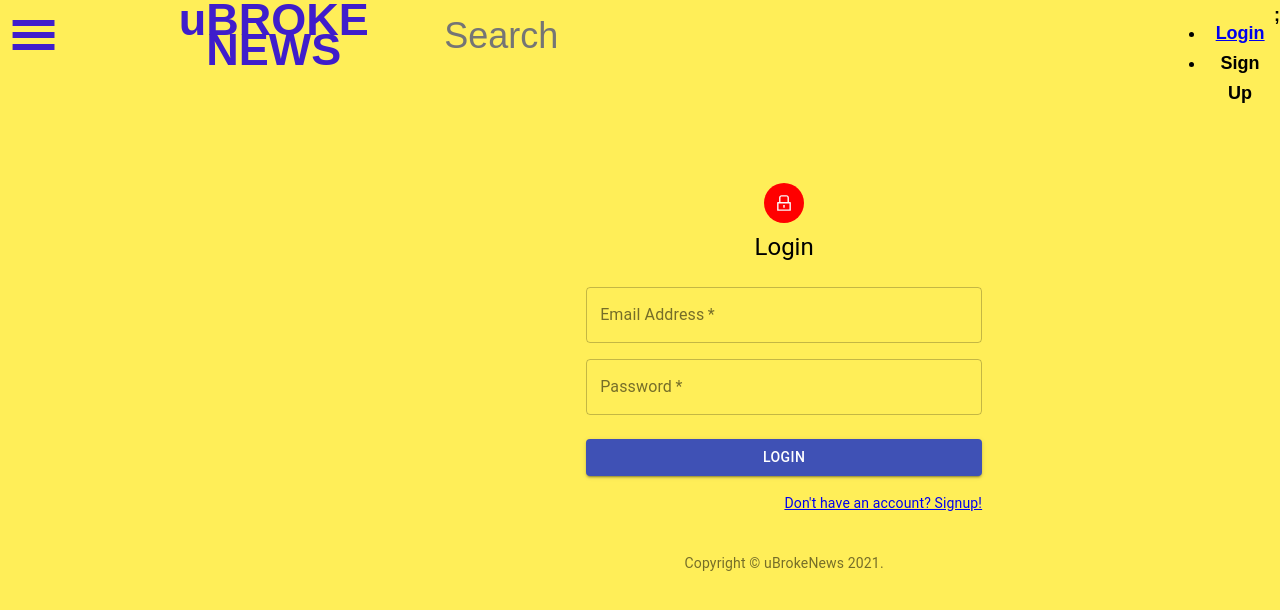
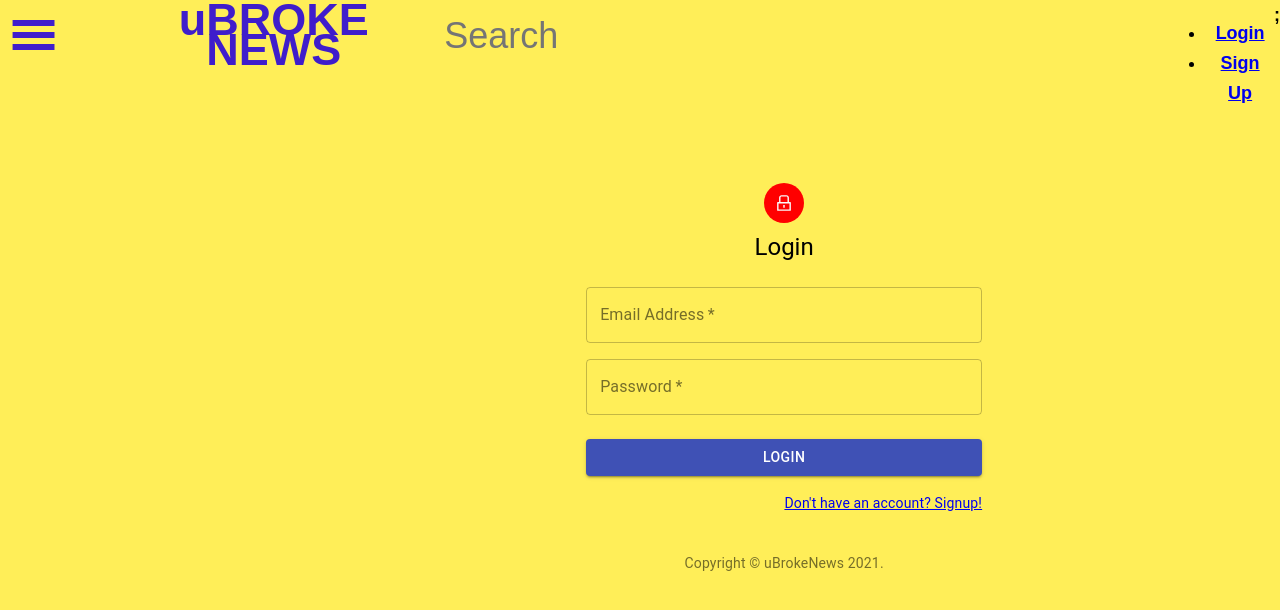
Before and after one commit to yaraya24/reactjs_news_app, a React (Create React App) app: page /login in a window 1280 px wide. Shown: the top 610 px of the page. Built offline with nearby package versions, Linux system fonts and the light colour scheme; a web font is replaced by a local one.

Commit message:
added axios intercepts for 400 erros and created profile page

```diff
--- a/src/App.js
+++ b/src/App.js
@@ -6,9 +6,7 @@ import Ripples from 'react-ripples' // use for buttons only
 import { Route, Switch } from "react-router-dom"
 import {ToastContainer, toast} from 'react-toastify';
 import axiosInstance from './axios'
-import { useHistory} from 'react-router-dom'
-
-
+import { useHistory, useLocation} from 'react-router-dom'
 
 
 // Importing components
@@ -21,6 +19,7 @@ import About from "./pages/About"
 import NotFound from "./pages/NotFound"
 import Register from "./pages/Register"
 import LoginForm from "./pages/LoginForm"
+import MyAccount from './pages/MyAccount'
 
 
 const news_stories = [
@@ -53,8 +52,23 @@ const news_stories = [
 
 function App() {
   const [navbarOpen, setNavbarOpen] = React.useState(false)
-  const [loginStatus, setLoginStatus] = React.useState()
+  const [showSearch, setShowSearch] = React.useState(true)
+  const location = useLocation();
+
+
+  React.useEffect(() => {
+    if (location.pathname === '/login') {
+      setShowSearch(true)
+      console.log('LOL')
+    }
+  },[location])
   const history = useHistory();
+
+  const usePathname = () => {
+    const location = useLocation();
+    return location.pathname;
+  }
+
 
   const handleLogout = () => {
     axiosInstance
@@ -63,7 +77,7 @@ function App() {
         console.log(res.data)
         localStorage.removeItem('access_token')
         toast("Successfully logged out")
-        history.push('/')
+        window.location.href = '/login/';
         setLoginStatus(false)
       }, (error) => {
         console.log(error)
@@ -78,17 +92,14 @@ function App() {
 
   const checkLoginStatus = () => {
     if (localStorage.getItem('access_token')) {
-      setLoginStatus(true)
+      return true
     }
     else {
-      setLoginStatus(false)
+      return false
     }
   }
+  const [loginStatus, setLoginStatus] = React.useState(checkLoginStatus())
 
-
-  React.useEffect(() => {
-    console.log(loginStatus)
-  },[loginStatus])
 
   const handleLoginStatus = (status) => {
     setLoginStatus(status)
@@ -102,7 +113,7 @@ function App() {
       <ToastContainer limit={3}/>
 
       <header className="App-header">
-        <NavBarComponent handleLogout={handleLogout} loginStatus={loginStatus} navbarOpen={navbarOpen} setNavbarOpen={handleNavbarOpen} />
+        <NavBarComponent showSearch={showSearch} handleLogout={handleLogout} loginStatus={loginStatus} navbarOpen={navbarOpen} setNavbarOpen={handleNavbarOpen} />
 
       </header>
       <div className="body-div">
@@ -131,6 +142,9 @@ function App() {
         <Route path="/register">
           <Register/>
         </Route>
+        <Route path="/myaccount">
+          <MyAccount/>
+        </Route>
         <Route path="*">
           <NotFound/>
         </Route>
--- a/src/components/Navbar.js
+++ b/src/components/Navbar.js
@@ -15,13 +15,15 @@ const NavBarComponent = (props) => {
 
         <ul>
         <li onClick={() => props.handleLogout()}>logout</li>
+        <li> <Link to="/myaccount">My Profile</Link></li>
         </ul>
     )
 
     const logged_out_nav = (
         <ul>
         <li ><Link to="/login">Login</Link></li>
-        <li >Sign Up</li>
+        <li ><Link to='/register'>Sign Up</Link></li>
+
         </ul>
     )
 
@@ -31,8 +33,8 @@ return (
     <div className="nav-bar-container">
         <GiHamburgerMenu className="hamburger-svg" onClick={handleSideBar} />
         <div className="nav-bar-logo">uBROKE NEWS</div>
+        {props.showSearch ?  <SearchBarComponent /> : 'hellow there'}
 
-        <SearchBarComponent />
        <div>{props.loginStatus ? logged_in_nav : logged_out_nav}</div>;
 
     </div>
--- a/src/pages/LoginForm.js
+++ b/src/pages/LoginForm.js
@@ -52,6 +52,7 @@ const useStyles = makeStyles((theme) => ({
 }));
 
 const LoginForm = (props) => {
+
     const classes = useStyles();
     const history = useHistory();
 
@@ -80,21 +81,32 @@ const LoginForm = (props) => {
                 password: formData.password,
             })
             .then((res) => {
-                console.log(res.data['key'])
-                localStorage.setItem('access_token', res.data['key'])
-                history.push('/');
-                props.handleLoginStatus(true)
-                // console.log(res);
-                // console.log(res.data);
+                console.log(res.data)
+                if (res.data['key']) {
+                    console.log(res.data['key'])
+                    localStorage.setItem('access_token', res.data['key'])
+                    window.location.href = '/';
+                    props.handleLoginStatus(true)
+                    // console.log(res);
+                    // console.log(res.data);
+            }
 
             },  (error) => {
+                console.log(error.data)
                 for (let key in error.response.data) {
                     toast.error(error.response.data[key][0])
                 }
 
               }
             )
+            .catch(err => {
+                console.log(err.data)
+            })
     };
+    // React.useEffect(() => {
+    //     localStorage.removeItem('access_token')
+    // }, [])
+
 
 
     return (
--- /dev/null
+++ b/src/pages/MyAccount.js
@@ -0,0 +1,20 @@
+import React from 'react'
+import axiosInstance from '../axios'
+
+const MyAccount = () => {
+    React.useEffect(() => {
+        axiosInstance
+            .get("profile")
+            .then((res) => {
+                console.log(res.data)
+            })
+    },[])
+
+    return (
+        <div>
+            Hello this is my account
+        </div>
+    )
+}
+
+export default MyAccount
```
Also changed, not shown: src/axios.js (+15 -1 lines).
